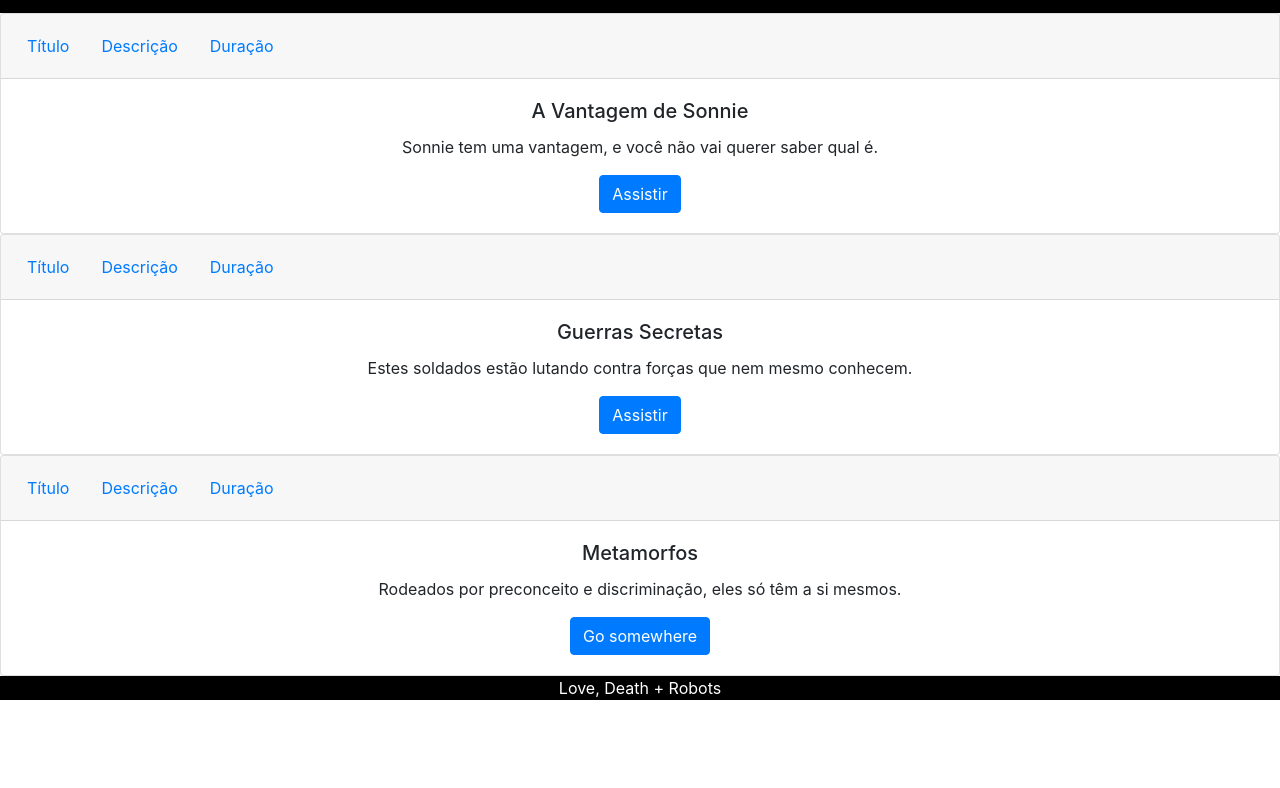
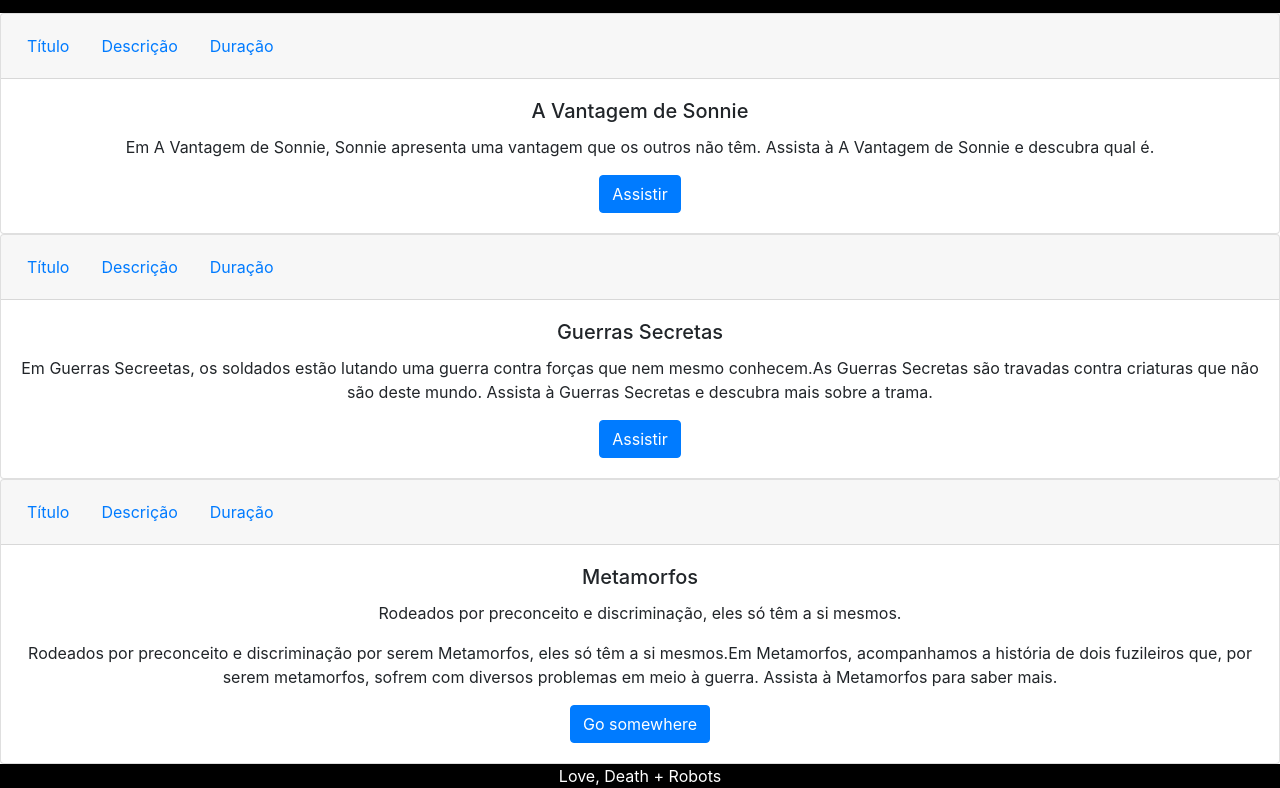
Before and after one commit to Silvanos0204/Atividade-10, a plain HTML site: page index.html in a window 1280 px wide. Shown: the part 763-1551 px from the top of the page. Before the commit the page ends 1463 px from the top, so only its background shows below. Drawn offline with nearby package versions, Linux system fonts and the light colour scheme.

Commit message:
Update index.html

```diff
--- a/index.html
+++ b/index.html
@@ -93,8 +93,7 @@
         </div>
         <div class="card-body">
           <h5 class="card-title">A Vantagem de Sonnie</h5>
-          <p class="card-text">Sonnie tem uma vantagem, e você não vai querer saber qual é.</p>
-          <a href="#" class="btn btn-primary">Assistir</a>
+<p class="card-text">Em A Vantagem de Sonnie, Sonnie apresenta uma vantagem que os outros não têm. Assista à A Vantagem de Sonnie e descubra qual é.</p>          <a href="#" class="btn btn-primary">Assistir</a>
         </div>
       </div>
 
@@ -114,8 +113,7 @@
         </div>
         <div class="card-body">
           <h5 class="card-title">Guerras Secretas</h5>
-          <p class="card-text">Estes soldados estão lutando contra forças que nem mesmo conhecem.</p>
-          <a href="#" class="btn btn-primary">Assistir</a>
+<p class="card-text">Em Guerras Secreetas, os soldados estão lutando uma guerra contra forças que nem mesmo conhecem.As Guerras Secretas são travadas contra criaturas que não são deste mundo. Assista à Guerras Secretas e descubra mais sobre a trama.</p>          <a href="#" class="btn btn-primary">Assistir</a>
         </div>
       </div>
 
@@ -135,7 +133,7 @@
         </div>
         <div class="card-body">
           <h5 class="card-title">Metamorfos</h5>
-          <p class="card-text">Rodeados por preconceito e discriminação, eles só têm a si mesmos.</p>
+          <p class="card-text">Rodeados por preconceito e discriminação, eles só têm a si mesmos.</p><p class="card-text">Rodeados por preconceito e discriminação por serem Metamorfos, eles só têm a si mesmos.Em Metamorfos, acompanhamos a história de dois fuzileiros que, por serem metamorfos, sofrem com diversos problemas em meio à guerra. Assista à Metamorfos para saber mais.</p>
           <a href="#" class="btn btn-primary">Go somewhere</a>
         </div>
       </div>
```
